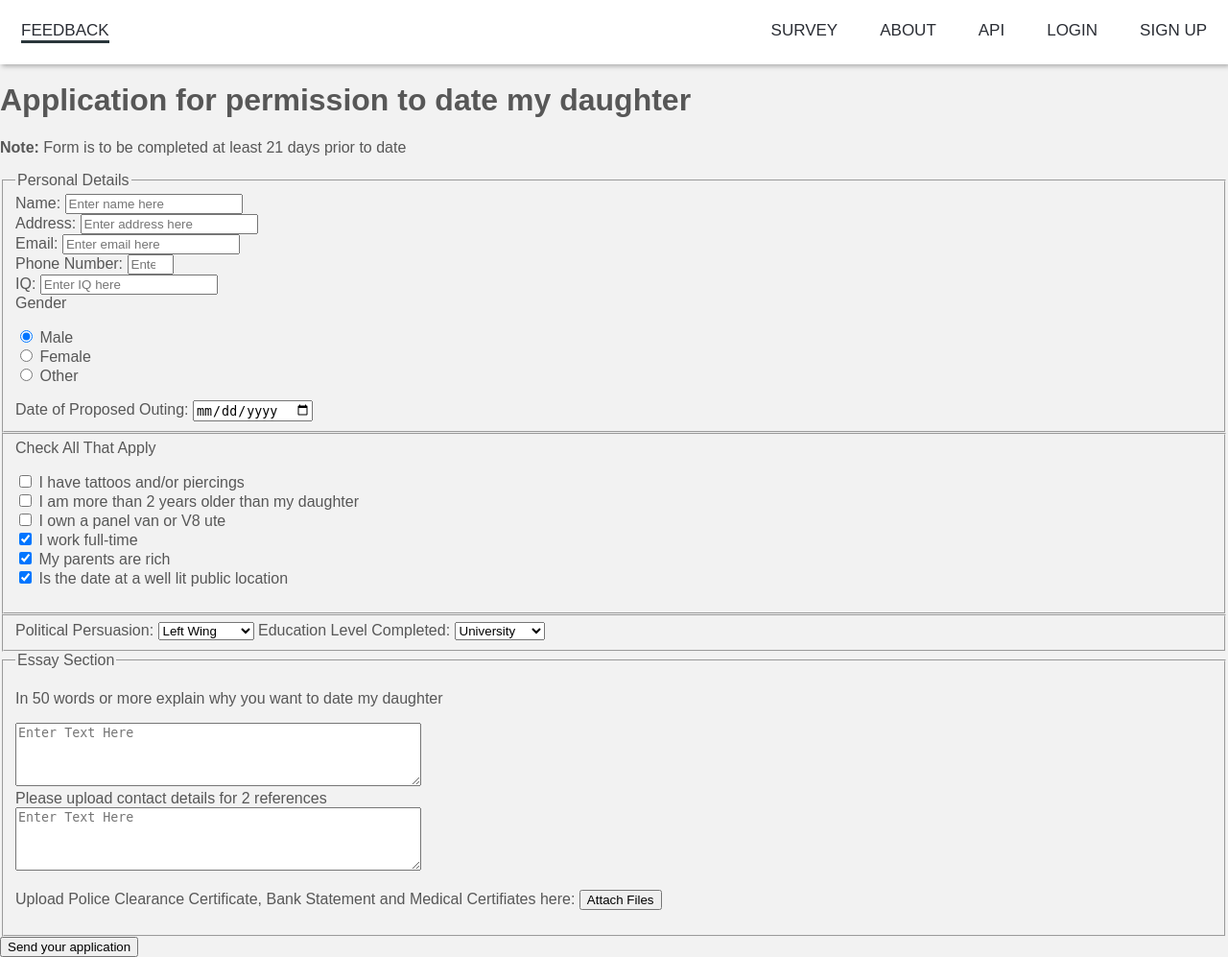
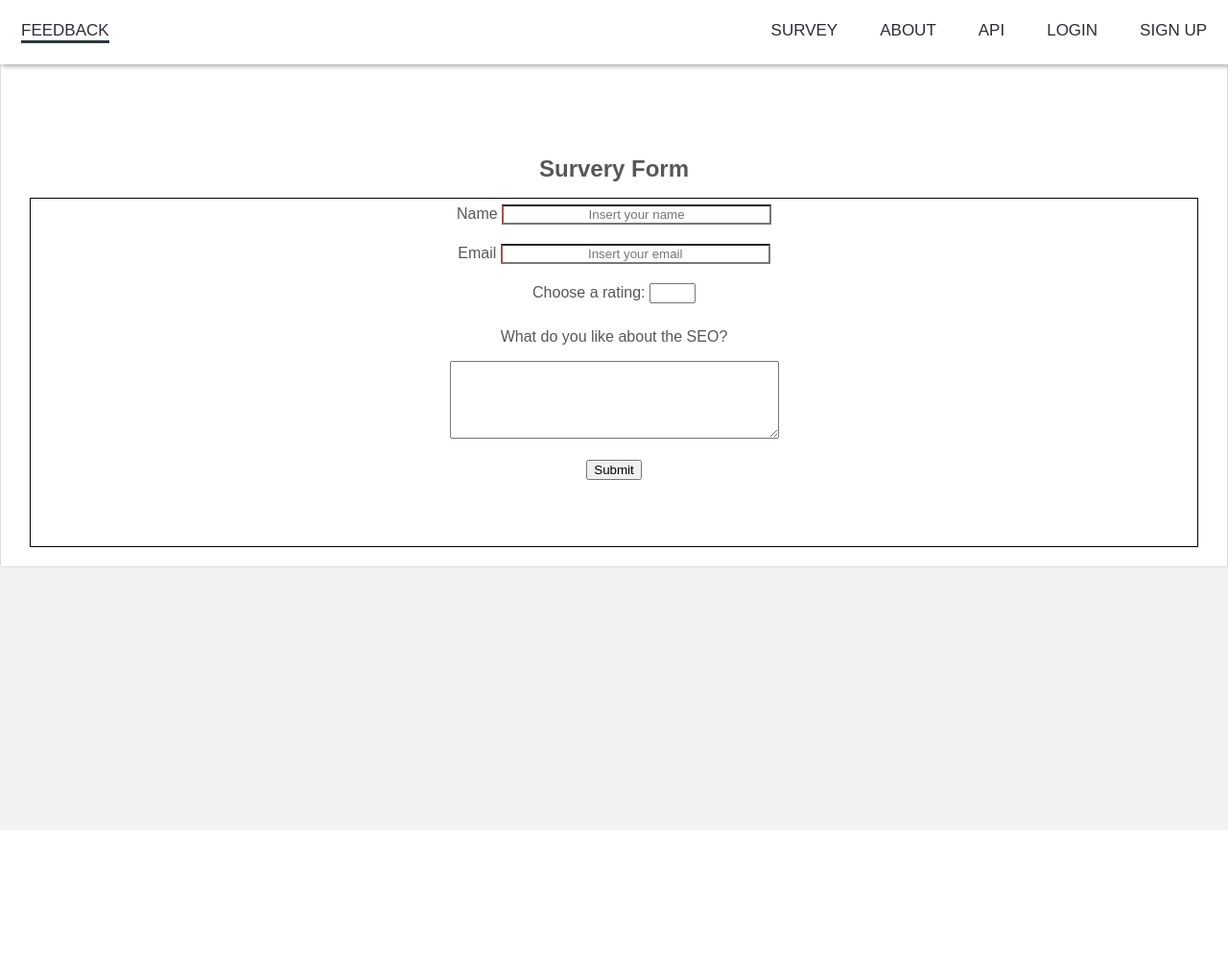
Before and after one commit to jgil325/FeedbackForm, a Flask app: page /survey in a window 1280 px wide. Shown: the whole page at 96% size. After the commit the page ends 865 px from the top, so only its background shows below. Run offline with Flask 2, Linux system fonts and the light colour scheme; some libraries are stand-ins or nearby versions; some web fonts are replaced.

Commit message:
added name and email

```diff
--- a/main.py
+++ b/main.py
@@ -91,13 +91,10 @@ def about():
 # Survey Page
 @app.route("/survey")
 def survey():
-    return render_template("survey.html", subtitle='Survey Page')
+    form = SurveyForm()
+    return render_template("survey.html", form=form)
 
-# Test Page
-@app.route("/test")
-def test():
-    form = SurveyForm()
-    return render_template("test.html", form=form)
+
 
 
 
--- a/static/css/test.css
+++ b/static/css/survey.css
@@ -3,7 +3,23 @@ fieldset {
   margin: 10px;
  }
 
+ #flash-message {
+    color: rgba(178, 34, 34, 0.726);
+  }
 
+  #error {
+    color: rgba(178, 34, 34, 0.726);
+    grid-column: 3;
+  }
+
+
+  #name:invalid, #email:invalid {
+    border-left-color: #f38181;
+  }
+
+  #name:valid, #email:valid {
+    border-left-color: #eaffd0;
+  }
 h1 {
   font-size: 1.5em;
   text-align: center;
@@ -21,6 +37,17 @@ legend {
  #rating {
     grid-column: 2 / 4;
     text-align: center;
+     margin-bottom: 10px;
+  }
+#name {
+    grid-column: 2 / 4;
+    text-align: center;
+    margin-bottom: 10px;
+  }
+#email {
+   grid-column: 4 / 4;
+    text-align: center;
+    margin-bottom: 10px;
   }
  #comments-box {
     grid-column: 2 / 4;
--- a/survey.py
+++ b/survey.py
@@ -1,15 +1,19 @@
 from flask_wtf import FlaskForm
 try:
-    from wtforms import TextAreaField, SubmitField, Form, fields
+    from wtforms import TextAreaField, SubmitField, Form, fields, StringField
     from wtforms.fields.html5 import IntegerField
     from wtforms.fields import html5 as h5fields
     from wtforms.widgets import html5 as h5widgets
-    from wtforms.validators import DataRequired, Optional
+    from wtforms.validators import DataRequired, Length, Email
 except ImportError:
     print("Import Error")
 
 
 class SurveyForm(FlaskForm):
+    name = StringField('Name',
+                       validators=[DataRequired(), Length(min=2, max=20)])
+    email = StringField('Email',
+                        validators=[DataRequired(), Email()])
     rating = IntegerField('Choose a rating:', widget=h5widgets.NumberInput(min=0, max=5, step=1), validators=[DataRequired()])
     text_area = TextAreaField('comments')
     submit = SubmitField('Submit')
--- a/templates/survey.html
+++ b/templates/survey.html
@@ -1,100 +1,55 @@
 {% extends "layout.html" %}
 {% block content %}
-<!-- head - Googlefonts link -->
+    <link rel="stylesheet" href="static/css/survey.css" />
+     <div class="content-section"> <!-- CSS styling -->
+        <h1 id="title">Survery Form</h1>
 
-<div id="outside">
-<form id="survey-form" action="/survey" method="post">
-  <h1 id="title">Application for permission to date my daughter</h1>
-  <p id="description"><b>Note:</b> Form is to be completed at least 21 days prior to date</p>
+        <form id="survey-form" method="POST" action=""> <!-- POST sends the info of the form -->
+            {{ form.hidden_tag() }} <!-- passes in your SECRET_KEY -->
+            <fieldset class="form-group"> <!-- more CSS styling -->
+  <!-- ------------------Survey Details---------------------------- -->
+     <div class="fieldset">
+         <div id="name">
+             {{ form.name.label }}
+        {{ form.name(size=32, placeholder='Insert your name') }}
+         </div>
+         <div id="email">
+             {{ form.email.label }}
+        {{ form.email(size=32, maxlength=254, minlength=3,
+        placeholder='Insert your email') }}
 
-  <!-- ------------------Personal Details---------------------------- -->
-  <fieldset>
-    <!-- groups of widgets that share the same purpose, for styling and semantic purposes -->
-    <legend>Personal Details</legend>
-    <!-- formally describes the purpose of the fieldset it is included inside. -->
-    <div>
-      <label id="name-label" for="name">Name:</label>
-      <input type="text" required id="name" name="user_name" placeholder="Enter name here">   </div>
-    <div>
-      <label for="address-label">Address:</label>
-      <input type="Address" id="address" name="Address" placeholder="Enter address here">   </div>
-    <div>
-      <label id="email-label" for="Email">Email:</label>
-      <input type="email" required id="email" name="user_email" placeholder="Enter email here">   </div>
-    <div>
-      <label id="number-label" for="phone">Phone Number:</label>
-      <input type="number" id="number" name="user_name" placeholder="Enter 10 digit number" min="1" max="9">  </div>
-    <div>
-      <label id="iq-label" for="iq">IQ:</label>
-      <input type="number" id="iq" name="iq" placeholder="Enter IQ here">   </div>
+         {% for error in form.email.errors %}
+        <span id="error">{{ error }}</span>
+        {% endfor %}
+         </div>
 
-    <!-- ------------------Radio Buttons-------------------------------- -->
-    <div>
-      <label for="Gender">Gender</label>
-      <p>
-        <input type="radio" name="gender" value="male" checked> Male<br>
-        <input type="radio" name="gender" value="female"> Female<br>
-        <input type="radio" name="gender" value="other"> Other
-      </p>
-    </div>
-    <label for="date-label">Date of Proposed Outing:</label>
-    <input type="date" name="bday">
+         {% if form.rating.errors %}
+           <div class="invalid-feedback">
+             {% for error in form.rating.errors%}
+                 <span>{{error}}</span>
+             {% endfor %}
+           </div>
+       {% else %}
+         <div id="rating">
+           <tr>
+         <td>{{ form.rating.label }}</td>
+         <td>{{ form.rating }}</td>
+         </tr>
+         </div>
+       {% endif %}
+       <div id="comments-box">
+            <p>What do you like about the SEO?</p>
+            {{ form.text_area(cols=40, rows=5) }}
+        </div>
+     </div>
 
-  </fieldset>
-  <!-- ------------------Checkboxes-------------------------------- -->
-  <fieldset>
-    <label for="Gender">Check All That Apply</label>
-    <p>
-      <input type="checkbox" name="tattoo" value="tattoo"> I have tattoos and/or piercings<br>
-      <input type="checkbox" name="age" value="Car"> I am more than 2 years older than my daughter<br>
-      <input type="checkbox" name="car" value="car"> I own a panel van or V8 ute<br>
-      <input type="checkbox" name="work" value="work" checked> I work full-time<br>
-      <input type="checkbox" name="rich" value="rich" checked> My parents are rich<br>
-      <input type="checkbox" name="loc" value="loc" checked> Is the date at a well lit public location<br>
-    </p>
-  </fieldset>
 
-  <!-- -----------------Dropdown menus--------------------------------- -->
-
-  <fieldset>
-    <div>
-      <label for="politics">Political Persuasion:</label>
-      <select id="dropdown">
-  <option value="left">Left Wing</option>
-  <option value="right">Right Wing</option>
-  <option value="conservative">Conservative</option>
-  <option value="nazi">Nazi</option>
-  </select>
-
-      <label for="politics">Education Level Completed:</label>
-      <select id="dropdown2">
-  <option value="University">University</option>
-  <option value="College">College</option>
-  <option value="Secondary">High School</option>
-  <option value="None">None</option>
-  </select>
-    </div>
-  </fieldset>
-
-  <!-- --------------------Text Areas------------------------------ -->
-
-  <fieldset>
-    <legend>Essay Section</legend>
-    <div>
-      <label for="msg"></label>
-      <p> In 50 words or more explain why you want to date my daughter</p>
-      <textarea id="msg" name="user_message" rows="4" cols="50" placeholder="Enter Text Here"></textarea>   </div>
-    <div>
-      <label for="msg">Please upload contact details for 2 references</label><br>
-      <textarea id="msg2" name="user_message" rows="4" cols="50" placeholder="Enter Text Here"></textarea>   </div>
-    <p>Upload Police Clearance Certificate, Bank Statement and Medical Certifiates here:
-      <button>Attach Files</button></p>
-  </fieldset>
-
-  <div id="submitbutton">
-    <button type="submit" id="submit">Send your application</button>   </div>
-
-</form>
-  </div>
+     <br>
+     <div id="btn">
+         {{ form.submit() }}
+     </div>
+            </fieldset>
+       </form>
+</div>
 
 {% endblock %}
```
